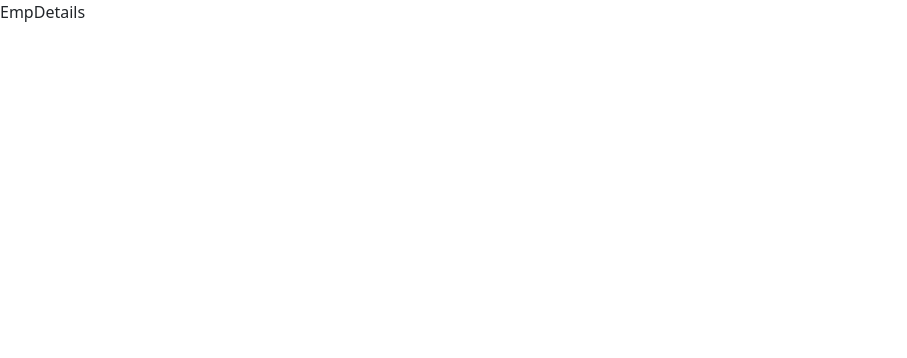
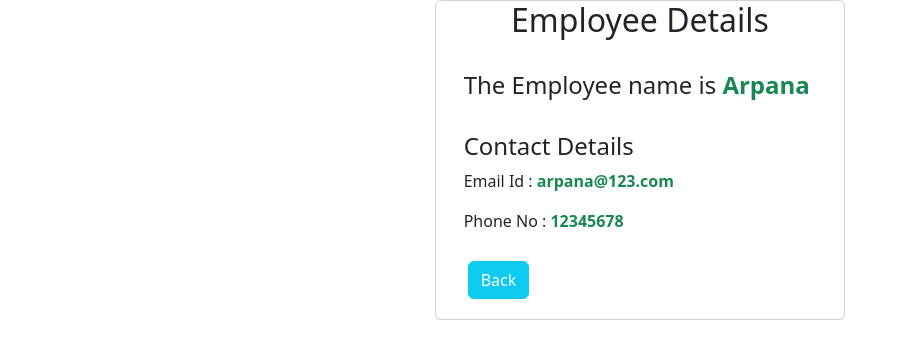
Before and after one commit to arpanam11/CURD, a React (Create React App) app in the folder curd_api/: page /employee/details/1 in a window 1280 px wide. Shown: the top 358 px of the page, without its empty margins (0-907 px from the left). Built offline with nearby package versions, Linux system fonts and the light colour scheme; data requests are answered from the project's data file.

Commit message:
Work on details employee data

```diff
--- a/curd_api/src/EmpDetails.js
+++ b/curd_api/src/EmpDetails.js
@@ -1,9 +1,56 @@
-import React from 'react'
+import React, { useEffect, useState } from 'react';
+import { useParams ,Link } from 'react-router-dom';
+import axios from 'axios';
+const EmpDetails = () => {
+  const { empid } = useParams();
+  const [empdata, setEmpdata] = useState({});
 
-const EmpDetails = () => {
+  useEffect(() => {
+    const fetchEmployeeData = async () => {
+      try {
+        const response = await axios.get(`http://localhost:5000/employees/${empid}`);
+        console.log(response.data);
+        setEmpdata(response.data);
+      } catch (error) {
+        console.error('Error fetching employee data:', error);
+      }
+    };
+
+    fetchEmployeeData();
+  }, [empid]);
+
   return (
-    <div>EmpDetails</div>
-  )
+    <div>
+      <div className='row'>
+        <div className='offset-lg-4 col-lg-4'>
+          <div className='card'>
+            <div className='card-title'>
+              <h2 className='text-center'>Employee Details</h2>
+            </div>
+            <div className='card-body'>
+              <div className="container">
+                {empdata && (
+                  <div>
+                    <h4>The Employee name is <b className='text-success'>{empdata.name}</b></h4>
+
+                    <br></br>
+                    <h4>Contact Details</h4>
+                    <p> Email Id : <b className='text-success'>{empdata.email}</b></p>
+                    <p> Phone No : <b className='text-success'>{empdata.phone}</b></p>
+
+                    <div className='mt-4'>
+                    <Link to='/' className='btn btn-info m-1 text-white'>Back</Link>
+                      </div>
+                  </div>
+
+                )}
+              </div>
+            </div>
+          </div>
+        </div>
+      </div>
+    </div>
+  );
 }
 
-export default EmpDetails
+export default EmpDetails;
--- a/curd_api/src/EmpEdit.js
+++ b/curd_api/src/EmpEdit.js
@@ -1,8 +1,86 @@
 import React from 'react'
+import { useParams } from 'react-router-dom';
 
 const EmpEdit = () => {
+  const { empid } = useParams();
+  const [empdata, setEmpdata] = useState({});
+
+  useEffect(() => {
+    const fetchEmployeeData = async () => {
+      try {
+        const response = await axios.get(`http://localhost:5000/employees/${empid}`);
+        console.log(response.data);
+        setEmpdata(response.data);
+      } catch (error) {
+        console.error('Error fetching employee data:', error);
+      }
+    };
+
+    fetchEmployeeData();
+  }, [empid]);
+
   return (
-    <div>EmpEdit</div>
+    <div>
+      <div className='row'>
+        <div className='offset-lg-4 col-lg-4'>
+          <div className='card'>
+            <div className='card-title'>
+              <h2 className='text-center'>Employee Edit</h2>
+            </div>
+            <div className='card-body'>
+              <div className="container">
+                <form onSubmit={handleSubmit}>
+
+                  <div className="form-group mt-3">
+                    <label>Name:</label>
+                    <input
+                        required
+                      className="form-control"
+                      placeholder="Enter Name"
+                      value={name}
+                      onChange={e => setName(e.target.value)}
+                      onMouseDown={e=>setValidation(true)}
+                    />
+                  {name.length==0 && validation && <span className='text-danger'>Enter The Name</span>}
+                  </div>
+                  <div className="form-group mt-3">
+                    <label>Email:</label>
+                    <input
+                      className="form-control"
+                      placeholder="Enter Email"
+                      value={email}
+                      onChange={e => setEmail(e.target.value)}
+                    />
+                  </div>
+                  <div className="form-group mt-3">
+                    <label>Phone:</label>
+                    <input
+                      className="form-control"
+                      placeholder="Enter Phone"
+                      value={phone}
+                      onChange={e => setPhone(e.target.value)}
+                    />
+                  </div>
+                  <div className="checkbox mt-3">
+                    <label>
+                      <input
+                        type="checkbox"
+                        className="remember"
+                        checked={active}
+                        onChange={e => setActive(e.target.checked)}
+                      />
+                      Active
+                    </label>
+                  </div>
+                  <Link to='/' className='btn btn-info m-1 text-white'>Back</Link>
+                  <button type="submit" className="btn btn-success m-1">Submit</button>
+                </form>
+              </div>
+            </div>
+          </div>
+        </div>
+      </div>
+    </div>
   )
 }
 
--- a/curd_api/src/EmpListing.js
+++ b/curd_api/src/EmpListing.js
@@ -1,10 +1,10 @@
 import React, { useEffect, useState } from 'react';
 import axios from 'axios';
-import { Link } from 'react-router-dom';
+import { Link, useNavigate } from 'react-router-dom';
 
 const EmpListing = () => {
   const [employees, setEmployees] = useState([]);
-
+const navigate = useNavigate();
   const empData = async () => {
     try {
       const response = await axios.get(`http://localhost:5000/employees`);
@@ -18,7 +18,15 @@ const EmpListing = () => {
   useEffect(() => {
     empData();
   }, []);
+const handleView=(id)=>{
+  navigate("/employee/details/"+id)
+}
+const handleEdit=(id)=>{
+  navigate("/employee/edit/"+id)
+}
+const handleDelete=(id)=>{
 
+}
   return (
     <div className='container'>
       <div className='card'>
@@ -45,9 +53,9 @@ const EmpListing = () => {
                   <td>{employee.email}</td>
                   <td>{employee.phone}</td>
                   <td>
-                   <a onClick={()=>{handleView(item.id)}} className='btn btn-primary m-1'> View</a>
-                   <a onClick={()=>{handleEdit(item.id)}} className='btn btn-success m-1'> Edit</a>
-                   <a onClick={()=>{handleDelete(item.id)}} className='btn btn-danger m-1'> Delete</a>
+                   <a onClick={()=>{handleView(employee.id)}} className='btn btn-primary m-1'> View</a>
+                   <a onClick={()=>{handleEdit(employee.id)}} className='btn btn-success m-1'> Edit</a>
+                   <a onClick={()=>{handleDelete(employee.id)}} className='btn btn-danger m-1'> Delete</a>
                   </td>
                 </tr>
               ))}
```
